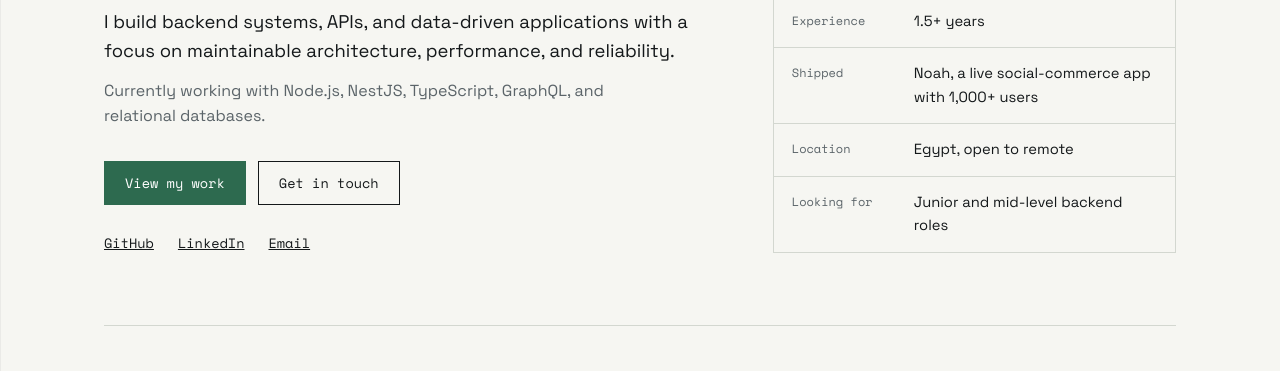
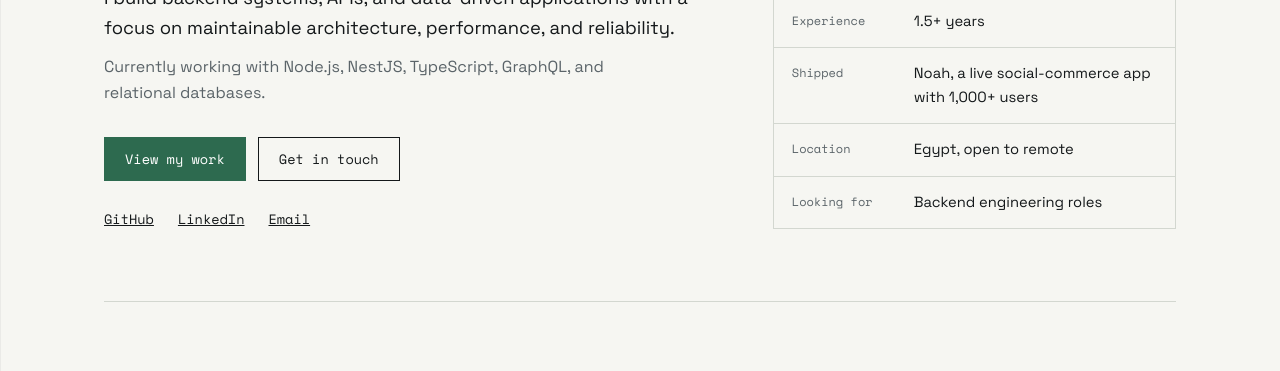
Before and after one commit to Khaled-Ghaly911/my-portfolio, a plain HTML site: page index.html in a window 1280 px wide. Shown: the part 395-766 px from the top of the page. Drawn offline with nearby package versions, Linux system fonts and the light colour scheme.

Commit message:
Update job preferences and add AI-assisted development skills

```diff
--- a/index.html
+++ b/index.html
@@ -124,7 +124,7 @@ header nav{order:3;width:100%}header nav ul{gap:18px;overflow-x:auto}
 <div><dt>Experience</dt><dd>1.5+ years</dd></div>
 <div><dt>Shipped</dt><dd>Noah, a live social-commerce app with 1,000+ users</dd></div>
 <div><dt>Location</dt><dd>Egypt, open to remote</dd></div>
-<div><dt>Looking for</dt><dd>Junior and mid-level backend roles</dd></div>
+<div><dt>Looking for</dt><dd>Backend engineering roles</dd></div>
 </dl></div>
 </section>
 
@@ -214,6 +214,7 @@ header nav{order:3;width:100%}header nav ul{gap:18px;overflow-x:auto}
 <div class="row"><time>Architecture</time><p>Multi-tenant architecture, DataLoader, N+1 optimization, event-driven architecture, Strategy and Factory patterns, OOP, SOLID</p></div>
 <div class="row"><time>Security</time><p>JWT, OAuth 2.0, Passport, RBAC, access control</p></div>
 <div class="row"><time>Infrastructure</time><p>Docker, Git, Linux, CI/CD, BullMQ, Bunny.net</p></div>
+<div class="row"><time>AI-assisted dev</time><p>Agentic coding editors: Claude Code, Antigravity</p></div>
 </div>
 </section>
 </div>
@@ -221,7 +222,7 @@ header nav{order:3;width:100%}header nav ul{gap:18px;overflow-x:auto}
 <section class="dark" id="contact" aria-labelledby="h-contact"><div class="w">
 <p class="lbl">Contact</p>
 <h2 id="h-contact">Hiring for a backend role?</h2>
-<p>I’m looking for junior and mid-level backend roles, remote or in Cairo. If your team works with Node.js, NestJS or TypeScript, send me a message.</p>
+<p>I’m looking for backend roles, remote or in Cairo. If your team works with Node.js, NestJS or TypeScript, send me a message.</p>
 <a class="addr" href="mailto:khaledghaly000@gmail.com" id="addr">khaledghaly000@gmail.com</a>
 <div class="btns"><button class="btn g" type="button" id="copy" aria-live="polite">Copy email</button><a class="btn" href="https://www.linkedin.com/in/khaled-ghaly-837766233/" rel="noopener">LinkedIn</a><a class="btn" href="https://github.com/Khaled-Ghaly911" rel="noopener">GitHub</a></div>
 <small>© 2026 Khaled Ghaly</small>
```
